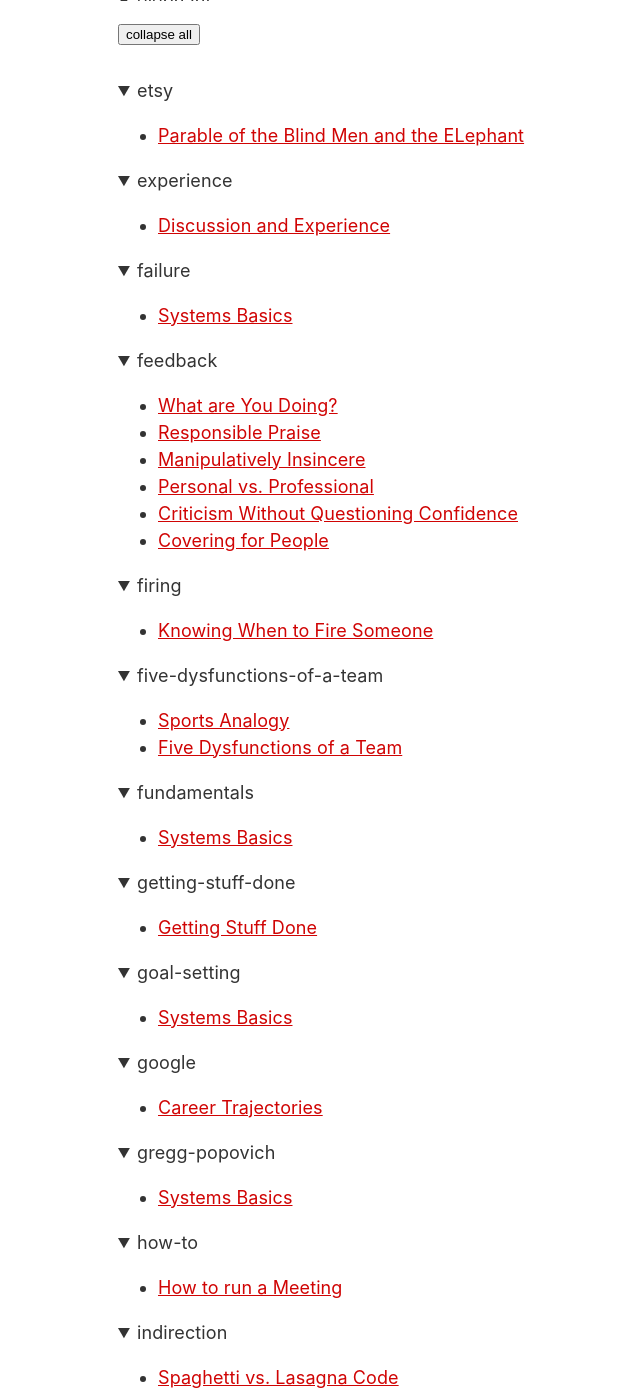
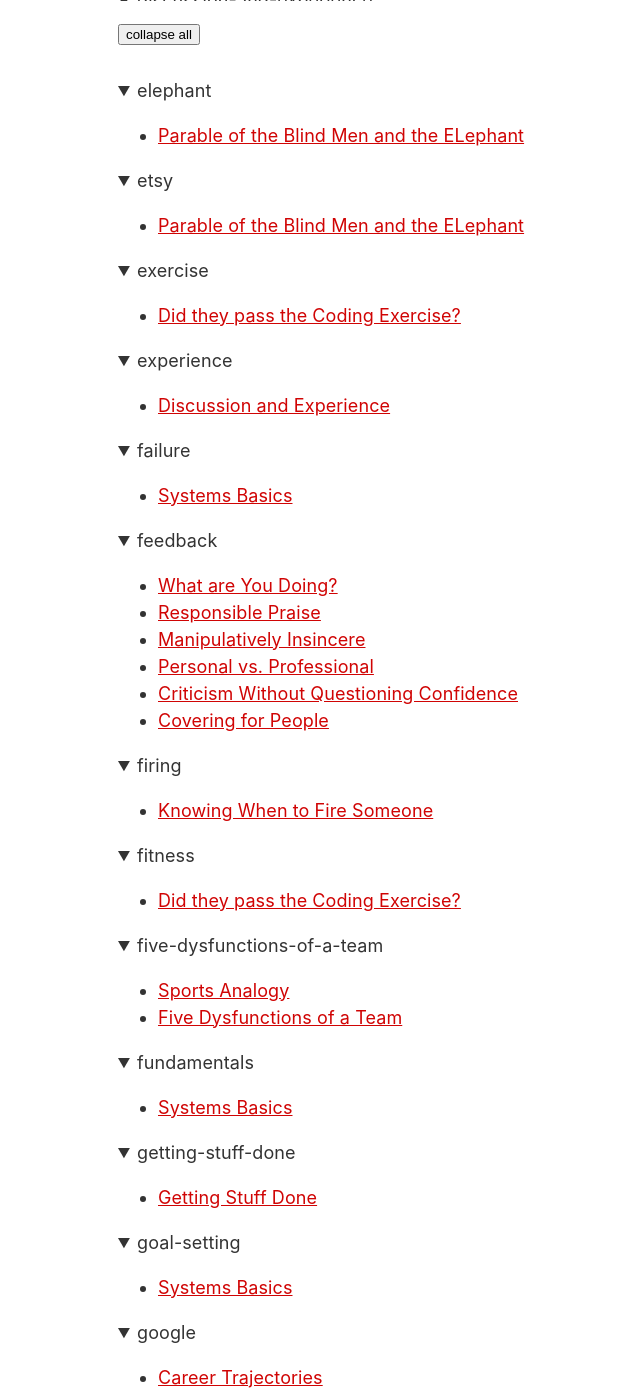
Before and after one commit to matyus/matyus.github.com, a Jekyll site: the page built from tags.html, in a window 1280 px wide and 1400 px high, scrolled down 2869 px. Shown: the whole window, without its empty margins (122-762 px from the left). Built offline with Jekyll 4.4.1, drawn with Linux system fonts in a browser that asks for light colours; some of the changed text lies outside the part shown.

Commit message:
Update 2023-02-13-did-they-pass-the-coding-exercise.md

```diff
--- a/_posts/2023-02-13-did-they-pass-the-coding-exercise.md
+++ b/_posts/2023-02-13-did-they-pass-the-coding-exercise.md
@@ -1,6 +1,6 @@
 ---
 title: Did they pass the Coding Exercise?
-tags: interviewing interrogation demonstration software-engineering
+tags: interviewing interrogation demonstration software-engineering fitness exercise coding
 ---
 
 Interviewing is hard!!!! but it's also fun and rewarding when it's going well.
```
